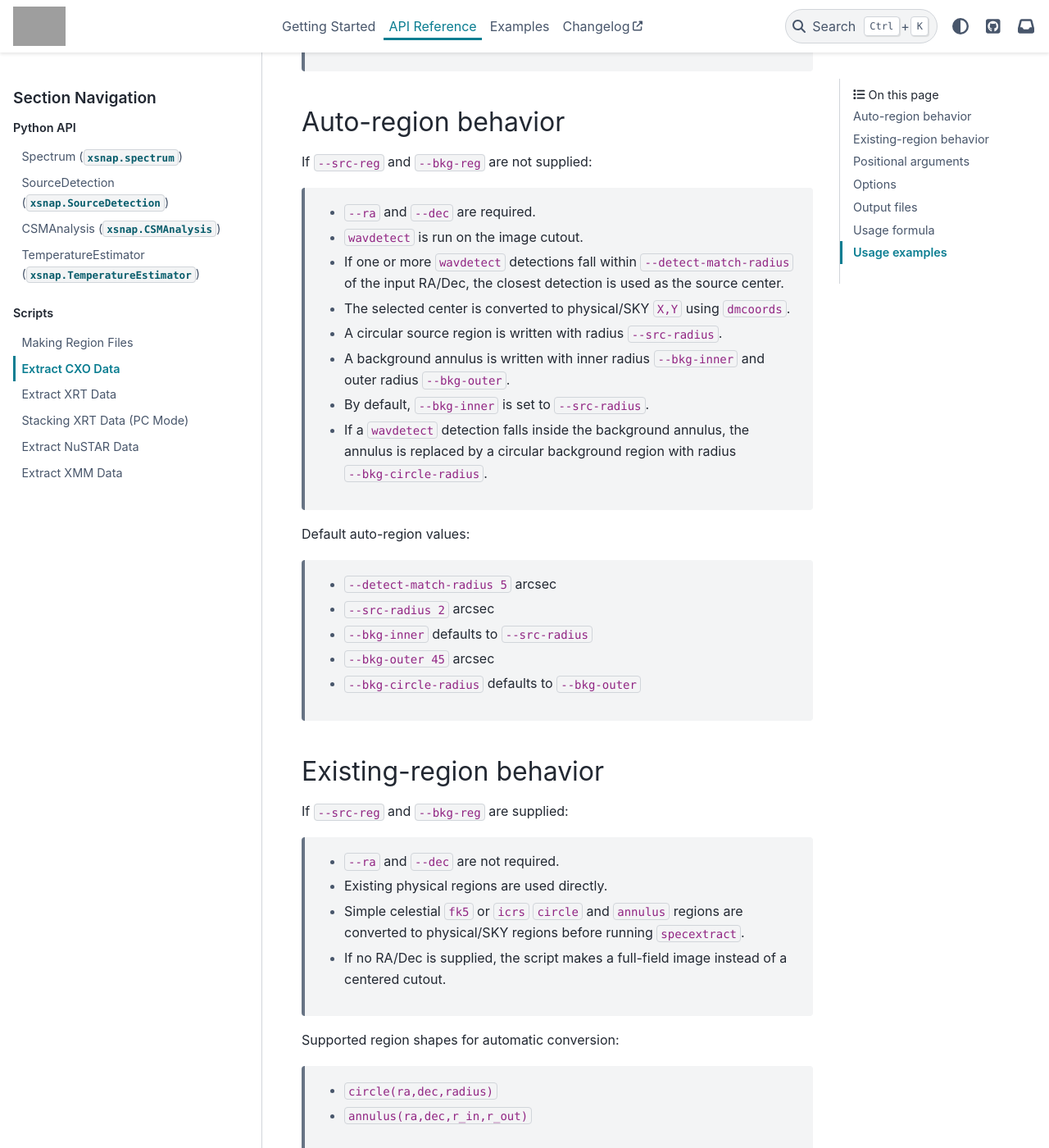
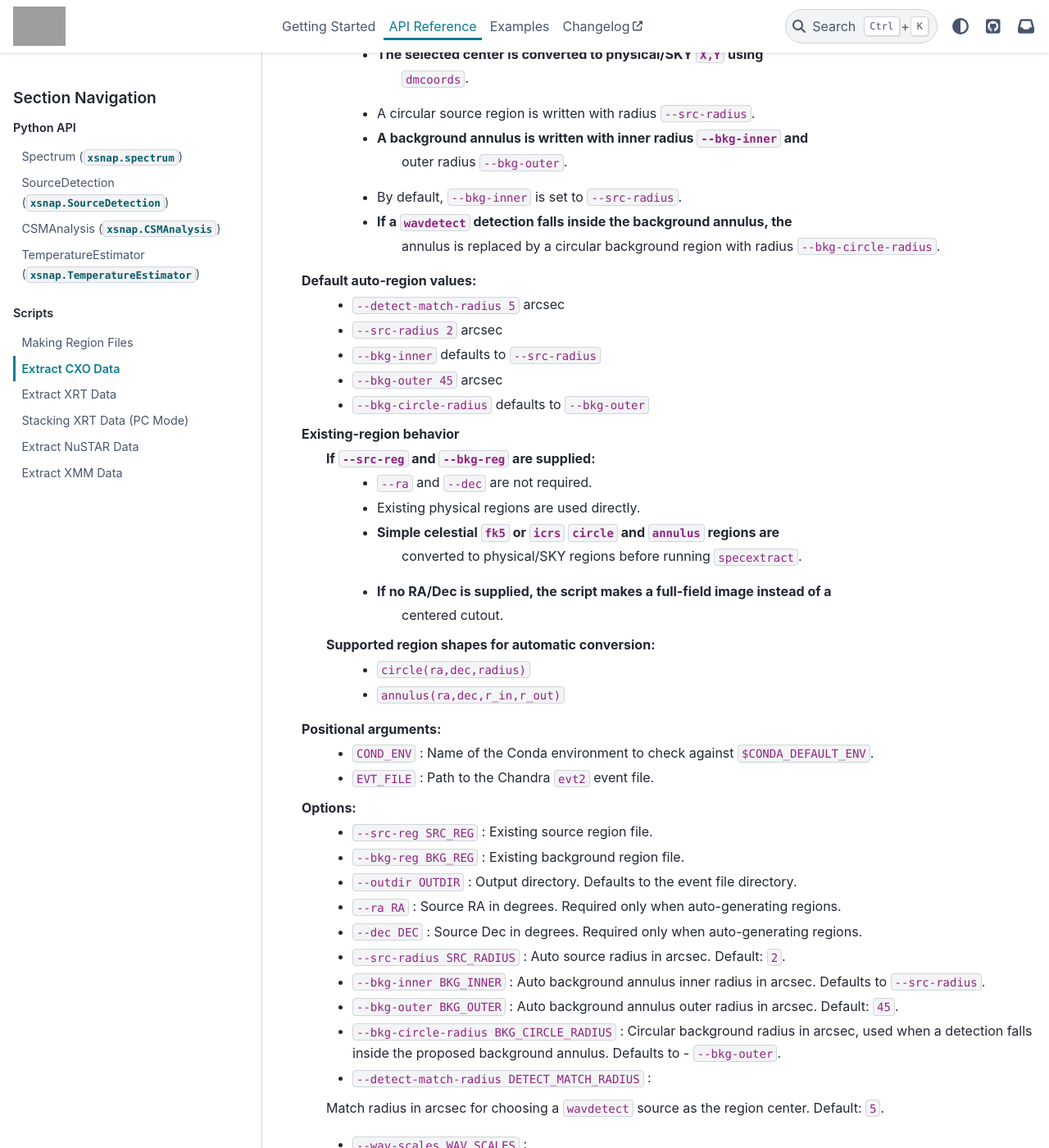
Before and after one commit to fercananything/XSNAP, a Sphinx documentation site: the page built from docs/api/extractchandra.rst, in a window 1280 px wide and 1400 px high, scrolled down 730 px. Shown: the whole window at 82% size. Built offline with Sphinx 7.4.7 and the PyData theme 0.15.4, drawn with Linux system fonts in a browser that asks for light colours; pages that are not in the unit, such as notebooks, are missing from menus; some of the changed lines change nothing that is shown; some of the changed text lies outside the part shown; grey boxes are pictures that could not be loaded.

Commit message:
Update extractchandra.rst

```diff
--- a/docs/api/extractchandra.rst
+++ b/docs/api/extractchandra.rst
@@ -9,7 +9,6 @@ regions, and extracted spectra from a Chandra X-ray Observatory (CXO)
 ``evt2`` event file.
 
 Automates the standard `CIAO <https://cxc.harvard.edu/ciao/>`_ workflow:
-
   1. Locate the user’s Conda environment.
   2. Locate the appropriate aspect solution (``.asol1.fits``) and mask
      (``.msk1.fits``) files.
@@ -24,28 +23,24 @@ Automates the standard `CIAO <https://cxc.harvard.edu/ciao/>`_ workflow:
      coordinates.
   8. Run ``specextract`` to build source and background spectra.
 
-Auto-region behavior
-====================
-
-If ``--src-reg`` and ``--bkg-reg`` are not supplied:
-
-  - ``--ra`` and ``--dec`` are required.
-  - ``wavdetect`` is run on the image cutout.
-  - If one or more ``wavdetect`` detections fall within
-    ``--detect-match-radius`` of the input RA/Dec, the closest detection is
-    used as the source center.
-  - The selected center is converted to physical/SKY ``X,Y`` using
-    ``dmcoords``.
-  - A circular source region is written with radius ``--src-radius``.
-  - A background annulus is written with inner radius ``--bkg-inner`` and
-    outer radius ``--bkg-outer``.
-  - By default, ``--bkg-inner`` is set to ``--src-radius``.
-  - If a ``wavdetect`` detection falls inside the background annulus, the
-    annulus is replaced by a circular background region with radius
-    ``--bkg-circle-radius``.
+Auto-region behavior:
+    If ``--src-reg`` and ``--bkg-reg`` are not supplied:
+        - ``--ra`` and ``--dec`` are required.
+        - ``wavdetect`` is run on the image cutout.
+        - If one or more ``wavdetect`` detections fall within
+            ``--detect-match-radius`` of the input RA/Dec, the closest detection is
+            used as the source center.
+        - The selected center is converted to physical/SKY ``X,Y`` using
+            ``dmcoords``.
+        - A circular source region is written with radius ``--src-radius``.
+        - A background annulus is written with inner radius ``--bkg-inner`` and
+            outer radius ``--bkg-outer``.
+        - By default, ``--bkg-inner`` is set to ``--src-radius``.
+        - If a ``wavdetect`` detection falls inside the background annulus, the
+            annulus is replaced by a circular background region with radius
+            ``--bkg-circle-radius``.
 
 Default auto-region values:
-
   - ``--detect-match-radius 5`` arcsec
   - ``--src-radius 2`` arcsec
   - ``--bkg-inner`` defaults to ``--src-radius``
@@ -53,188 +48,159 @@ Default auto-region values:
   - ``--bkg-circle-radius`` defaults to ``--bkg-outer``
 
 Existing-region behavior
-========================
+    If ``--src-reg`` and ``--bkg-reg`` are supplied:
+        - ``--ra`` and ``--dec`` are not required.
+        - Existing physical regions are used directly.
+        - Simple celestial ``fk5`` or ``icrs`` ``circle`` and ``annulus`` regions are
+            converted to physical/SKY regions before running ``specextract``.
+        - If no RA/Dec is supplied, the script makes a full-field image instead of a
+            centered cutout.
 
-If ``--src-reg`` and ``--bkg-reg`` are supplied:
+    Supported region shapes for automatic conversion:
+        - ``circle(ra,dec,radius)``
+        - ``annulus(ra,dec,r_in,r_out)``
 
-  - ``--ra`` and ``--dec`` are not required.
-  - Existing physical regions are used directly.
-  - Simple celestial ``fk5`` or ``icrs`` ``circle`` and ``annulus`` regions are
-    converted to physical/SKY regions before running ``specextract``.
-  - If no RA/Dec is supplied, the script makes a full-field image instead of a
-    centered cutout.
+Positional arguments:
+    - ``COND_ENV`` :  Name of the Conda environment to check against ``$CONDA_DEFAULT_ENV``.
+    - ``EVT_FILE`` :  Path to the Chandra ``evt2`` event file.
 
-Supported region shapes for automatic conversion:
+Options:
+    - ``--src-reg SRC_REG`` : Existing source region file.
 
-  - ``circle(ra,dec,radius)``
-  - ``annulus(ra,dec,r_in,r_out)``
+    - ``--bkg-reg BKG_REG`` : Existing background region file.
 
-Positional arguments
-====================
+    - ``--outdir OUTDIR`` : Output directory. Defaults to the event file directory.
 
-``COND_ENV``
-    Name of the Conda environment to check against ``$CONDA_DEFAULT_ENV``.
+    - ``--ra RA`` : Source RA in degrees. Required only when auto-generating regions.
 
-``EVT_FILE``
-    Path to the Chandra ``evt2`` event file.
+    - ``--dec DEC`` : Source Dec in degrees. Required only when auto-generating regions.
 
-Options
-=======
+    - ``--src-radius SRC_RADIUS`` : Auto source radius in arcsec. Default: ``2``.
 
-``--src-reg SRC_REG``
-    Existing source region file.
+    - ``--bkg-inner BKG_INNER`` : Auto background annulus inner radius in arcsec. Defaults to ``--src-radius``.
 
-``--bkg-reg BKG_REG``
-    Existing background region file.
+    - ``--bkg-outer BKG_OUTER`` : Auto background annulus outer radius in arcsec. Default: ``45``.
 
-``--outdir OUTDIR``
-    Output directory. Defaults to the event file directory.
+    - ``--bkg-circle-radius BKG_CIRCLE_RADIUS`` : Circular background radius in arcsec, used when a detection falls inside the proposed background annulus. Defaults to    - ``--bkg-outer``.
 
-``--ra RA``
-    Source RA in degrees. Required only when auto-generating regions.
-
-``--dec DEC``
-    Source Dec in degrees. Required only when auto-generating regions.
-
-``--src-radius SRC_RADIUS``
-    Auto source radius in arcsec. Default: ``2``.
-
-``--bkg-inner BKG_INNER``
-    Auto background annulus inner radius in arcsec. Defaults to
-    ``--src-radius``.
-
-``--bkg-outer BKG_OUTER``
-    Auto background annulus outer radius in arcsec. Default: ``45``.
-
-``--bkg-circle-radius BKG_CIRCLE_RADIUS``
-    Circular background radius in arcsec, used when a detection falls inside
-    the proposed background annulus. Defaults to ``--bkg-outer``.
-
-``--detect-match-radius DETECT_MATCH_RADIUS``
+    - ``--detect-match-radius DETECT_MATCH_RADIUS`` :
     Match radius in arcsec for choosing a ``wavdetect`` source as the region
     center. Default: ``5``.
 
-``--wav-scales WAV_SCALES``
+    - ``--wav-scales WAV_SCALES`` :
     ``wavdetect`` wavelet scales in image pixels. Default: ``"1 2 4 8"``.
 
-``--wav-sigthresh WAV_SIGTHRESH``
+    - ``--wav-sigthresh WAV_SIGTHRESH`` :
     ``wavdetect`` significance threshold. Default: ``1e-6``.
 
-``--cutout-size CUTOUT_SIZE``
+    - ``--cutout-size CUTOUT_SIZE`` :
     Image cutout size in SKY pixels when RA/Dec are supplied. Default:
     ``512``.
 
-``--bin-size BIN_SIZE``
+    - ``--bin-size BIN_SIZE`` :
     Image bin size in SKY pixels. Default: ``1``.
 
-``--emin EMIN``
+    - ``--emin EMIN``
     Minimum ACIS energy in eV. Default: ``500``.
 
-``--emax EMAX``
+    - ``--emax EMAX``
     Maximum ACIS energy in eV. Default: ``8000``.
 
-``--ccd-id CCD_ID``
+    - ``--ccd-id CCD_ID`` :
     CCD ID filter. If omitted for ACIS energy-filtered data, defaults to
     ``7``.
 
-``--no-energy-filter``
+    - ``--no-energy-filter`` :
     Disable energy filtering. This should be used for HRC event files.
 
-``--psf-energy PSF_ENERGY``
+    - ``--psf-energy PSF_ENERGY`` :
     Energy for ``mkpsfmap`` in keV. Default: ``1.4967``.
 
-``--ecf ECF``
+    - ``--ecf ECF`` :
     Encircled counts fraction for ``mkpsfmap``. Default: ``0.90``.
 
 Output files
-============
+    Inside ``OUTDIR``:
+        - ``evt_img.fits``
+        - ``evt_psfmap.fits``
+        - ``wavdetect_src.fits`` when auto-generating regions
+        - ``source.reg``
+        - ``bkg.reg``
+        - ``spec{obsid}.arf``
+        - ``spec{obsid}.rmf``
+        - ``spec{obsid}.pi``
+        - ``spec{obsid}.corr.arf``
+        - ``spec{obsid}_bkg.arf``
+        - ``spec{obsid}_bkg.rmf``
+        - ``spec{obsid}_bkg.pi``
+        - ``spec{obsid}_grp.pi``
 
-Inside ``OUTDIR``:
+    .. note::
 
-  - ``evt_img.fits``
-  - ``evt_psfmap.fits``
-  - ``wavdetect_src.fits`` when auto-generating regions
-  - ``source.reg``
-  - ``bkg.reg``
-  - ``spec{obsid}.arf``
-  - ``spec{obsid}.rmf``
-  - ``spec{obsid}.pi``
-  - ``spec{obsid}.corr.arf``
-  - ``spec{obsid}_bkg.arf``
-  - ``spec{obsid}_bkg.rmf``
-  - ``spec{obsid}_bkg.pi``
-  - ``spec{obsid}_grp.pi``
-
-.. note::
-
-    Assuming that the event file is inside ``obsid/primary/event.fits``, the
-    obsid is taken from the parent of the parent directory of the event file.
+        Assuming that the event file is inside ``obsid/primary/event.fits``, the
+        obsid is taken from the parent of the parent directory of the event file.
 
 Usage formula
-=============
+    Auto regions:
 
-Auto regions:
+    .. code-block:: bash
 
-.. code-block:: bash
+        extract-chandra <COND_ENV> <EVT_FILE> --ra <RA> --dec <DEC> [OPTIONS]
 
-    extract-chandra <COND_ENV> <EVT_FILE> --ra <RA> --dec <DEC> [OPTIONS]
+    Existing regions:
 
-Existing regions:
+    .. code-block:: bash
 
-.. code-block:: bash
-
-    extract-chandra <COND_ENV> <EVT_FILE> --src-reg <SRC_REG> --bkg-reg <BKG_REG> [OPTIONS]
+        extract-chandra <COND_ENV> <EVT_FILE> --src-reg <SRC_REG> --bkg-reg <BKG_REG> [OPTIONS]
 
 Usage examples
-==============
+    HRC, auto regions:
 
-HRC, auto regions:
+    .. code-block:: bash
 
-.. code-block:: bash
+        extract-chandra ciao-4.18 hrc_evt2.fits \
+            --ra 10.83625 \
+            --dec 41.30911 \
+            --outdir . \
+            --no-energy-filter \
+            --cutout-size 512 \
+            --bin-size 1
 
-    extract-chandra ciao-4.18 hrc_evt2.fits \
-        --ra 10.83625 \
-        --dec 41.30911 \
-        --outdir . \
-        --no-energy-filter \
-        --cutout-size 512 \
-        --bin-size 1
+    HRC, existing regions:
 
-HRC, existing regions:
+    .. code-block:: bash
 
-.. code-block:: bash
+        extract-chandra ciao-4.18 hrc_evt2.fits \
+            --src-reg source.reg \
+            --bkg-reg bkg.reg \
+            --outdir . \
+            --no-energy-filter \
+            --bin-size 1
 
-    extract-chandra ciao-4.18 hrc_evt2.fits \
-        --src-reg source.reg \
-        --bkg-reg bkg.reg \
-        --outdir . \
-        --no-energy-filter \
-        --bin-size 1
+    ACIS, auto regions:
 
-ACIS, auto regions:
+    .. code-block:: bash
 
-.. code-block:: bash
+        extract-chandra ciao-4.18 acis_evt2.fits \
+            --ra 10.83625 \
+            --dec 41.30911 \
+            --outdir . \
+            --emin 500 \
+            --emax 8000 \
+            --cutout-size 512 \
+            --bin-size 1
 
-    extract-chandra ciao-4.18 acis_evt2.fits \
-        --ra 10.83625 \
-        --dec 41.30911 \
-        --outdir . \
-        --emin 500 \
-        --emax 8000 \
-        --cutout-size 512 \
-        --bin-size 1
+    ACIS, existing regions:
 
-ACIS, existing regions:
+    .. code-block:: bash
 
-.. code-block:: bash
-
-    extract-chandra ciao-4.18 acis_evt2.fits \
-        --src-reg source.reg \
-        --bkg-reg bkg.reg \
-        --outdir . \
-        --emin 500 \
-        --emax 8000 \
-        --bin-size 1
+        extract-chandra ciao-4.18 acis_evt2.fits \
+            --src-reg source.reg \
+            --bkg-reg bkg.reg \
+            --outdir . \
+            --emin 500 \
+            --emax 8000 \
+            --bin-size 1
 
 Requirements:
   • `CIAO <https://cxc.harvard.edu/ciao/>`_ (including ``dmcopy``, ``mkpsfmap``, ``specextract``, ``wavdetect``, ``dmcoords``) installed.
```
